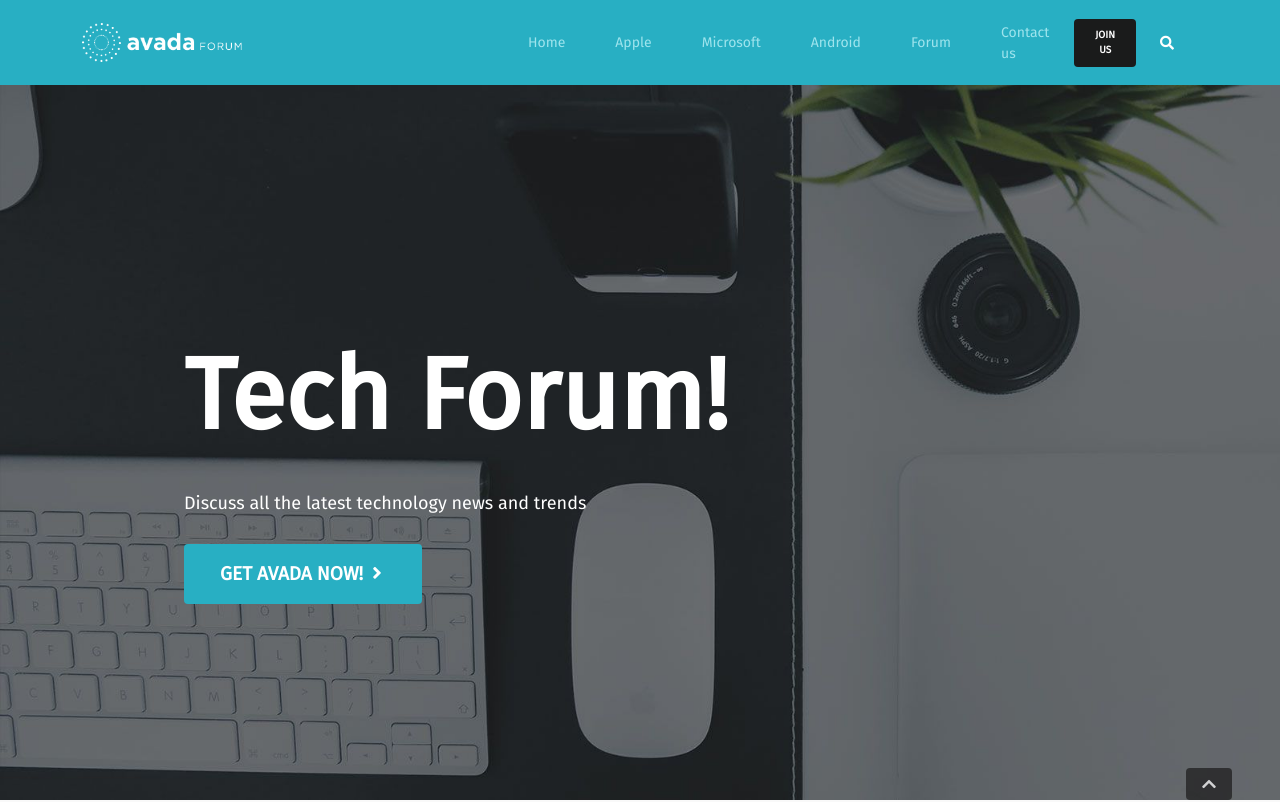
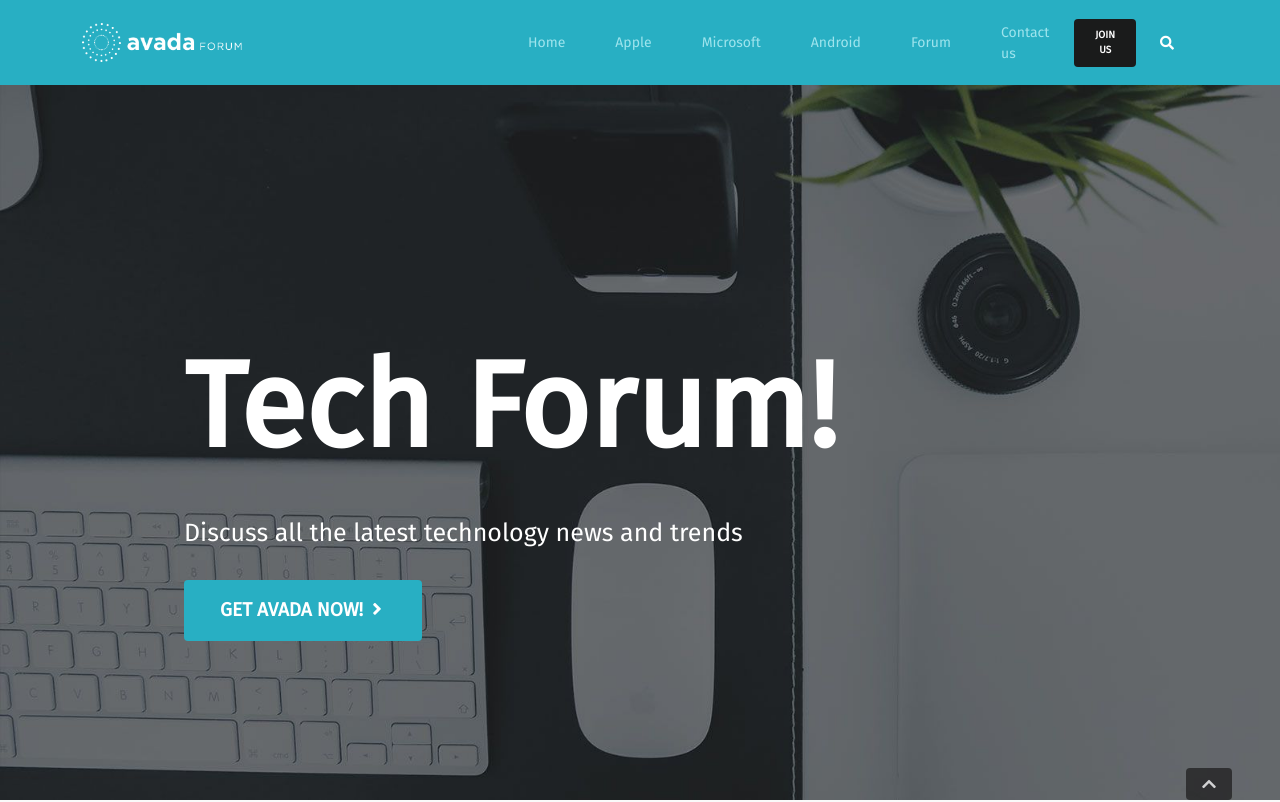
Before and after one commit to FabrizioFornone/proj-html-vuejs, a Vue app: page / in a window 1280 px wide. Shown: the top 802 px of the page. Built offline with nearby package versions, Linux system fonts and the light colour scheme.

Commit message:
changes in jumbotronStyle.scss

```diff
--- a/src/style/jumbotronStyle.scss
+++ b/src/style/jumbotronStyle.scss
@@ -18,11 +18,11 @@
       color: $white;
 
       h1 {
-        font-size: 100px;
+        font-size: 120px;
       }
 
       p {
-        font-size: 18px;
+        font-size: 25px;
       }
     }
   }
```
